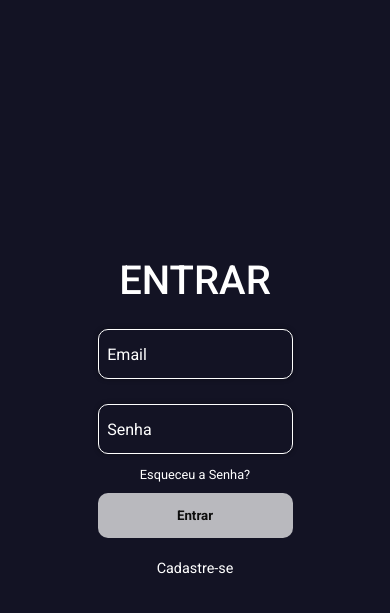
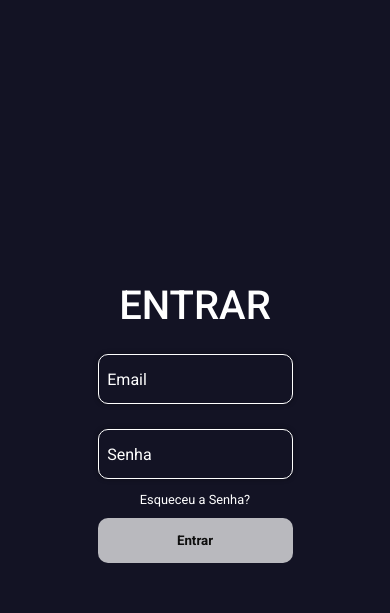
Before and after one commit to Nycolas-Roberto/Projetos, a PHP site: page / in a window 390 px wide. Shown: the top 613 px of the page. Run offline with PHP 8.4, Linux system fonts and the light colour scheme.

Commit message:
Atualizações

```diff
--- a/login/assets/style/login.css
+++ b/login/assets/style/login.css
@@ -119,22 +119,6 @@ body {
         background-color: rgba(255, 255, 255);
     }
     /* FIM DAS CONFIGURAÇÕES DO BOTÃO */
-
-
-    /* CONFIGURAÇÕES DO TEXTO CADASTRE */
-    .cadastre {
-        margin: 20px 0 10px;
-        text-align: center;
-    }
-    .cadastre a {
-        font-size: 0.9em;
-        color: white;
-        text-decoration: none;
-    }
-    .cadastre a:hover {
-        text-decoration: underline;
-    }
-    /* FIM DAS CONFIGURAÇÕES DO TEXTO CADASTRE */
 
 
     /* Quando o input estiver focado e ativado o LABEL terá as seguintes configurações*/
--- a/login/index.html
+++ b/login/index.html
@@ -5,28 +5,25 @@
     <meta http-equiv="X-UA-Compatible" content="IE=edge">
     <meta name="viewport" content="width=device-width, initial-scale=1.0">
     <title>Página de Login</title>
-    <link rel="stylesheet" href="assets/style/login.css"> <!-- RELACIONAR CSS -->
+    <link rel="stylesheet" href="assets/style/login.css">
 </head>
 <body>
     <div class="container">
         <div class="box-login">
             <h1>ENTRAR</h1>
-            <form action="#" method="post"> <!-- FORMULÁRIO PARA PREENCHER -->
+            <form action="#" method="post">
                 <div class="caixa-entrada">
-                    <input type="email" required>
+                    <input type="email" maxlength="100" required>
                     <label>Email</label>
                 </div>
                 <div class="caixa-entrada">
-                    <input type="password" required>
+                    <input type="password" minlength="8" maxlength="100" required>
                     <label>Senha</label>
                 </div>
                 <div class="esqueceu-senha">
                     <a href="#">Esqueceu a Senha?</a>
                 </div>
-                <button class="btn">Entrar</button>
-                <div class="cadastre">
-                    <a href="#">Cadastre-se</a>
-                </div>
+                <button type="submit" class="btn">Entrar</button>
             </form>
         </div>
 
```
